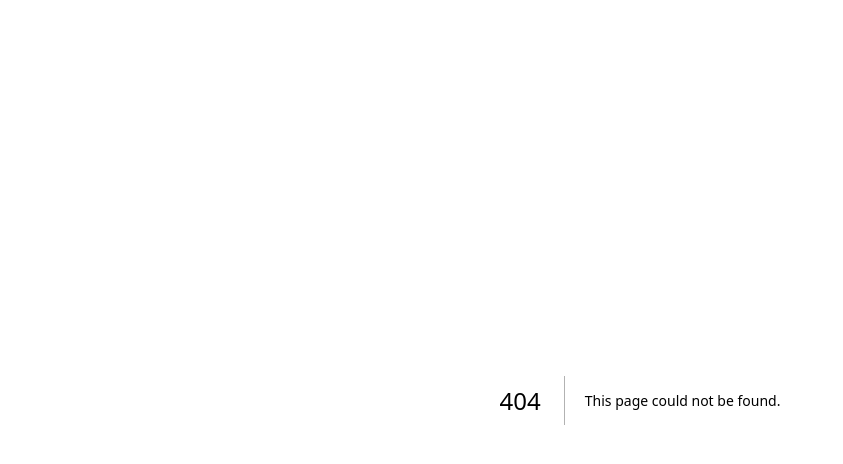
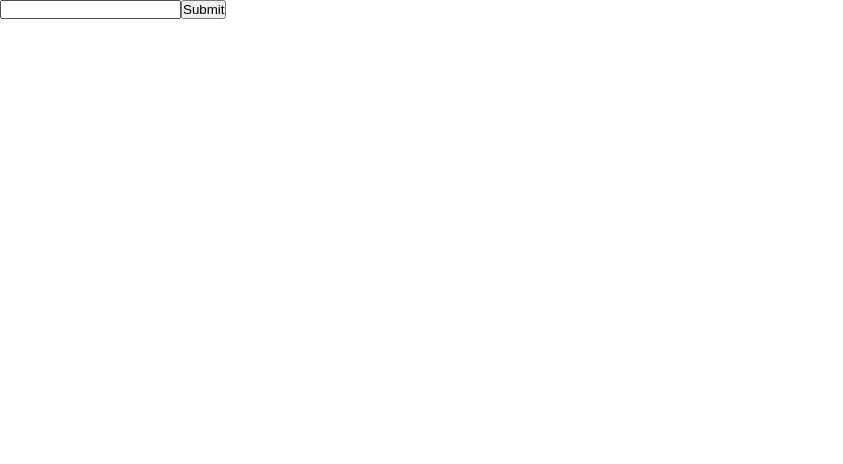
Before and after one commit to milad-azami/next-15, a Next.js app: page /search in a window 1280 px wide. Before the commit this address had no page. Shown: the top 464 px of the page, without its empty margins (0-843 px from the left). Built offline with nearby package versions, Linux system fonts and the light colour scheme.

Commit message:
<Form> component implemented

```diff
--- /dev/null
+++ b/app/search/page.js
@@ -0,0 +1,12 @@
+import Form from "next/form";
+
+function SearchPage() {
+  return (
+    <Form action="/search/result">
+      <input name="text" />
+      <button type="submit">Submit</button>
+    </Form>
+  );
+}
+
+export default SearchPage;
```
Also changed, not shown: app/search/result/page.js (added, +8 -0 lines).
